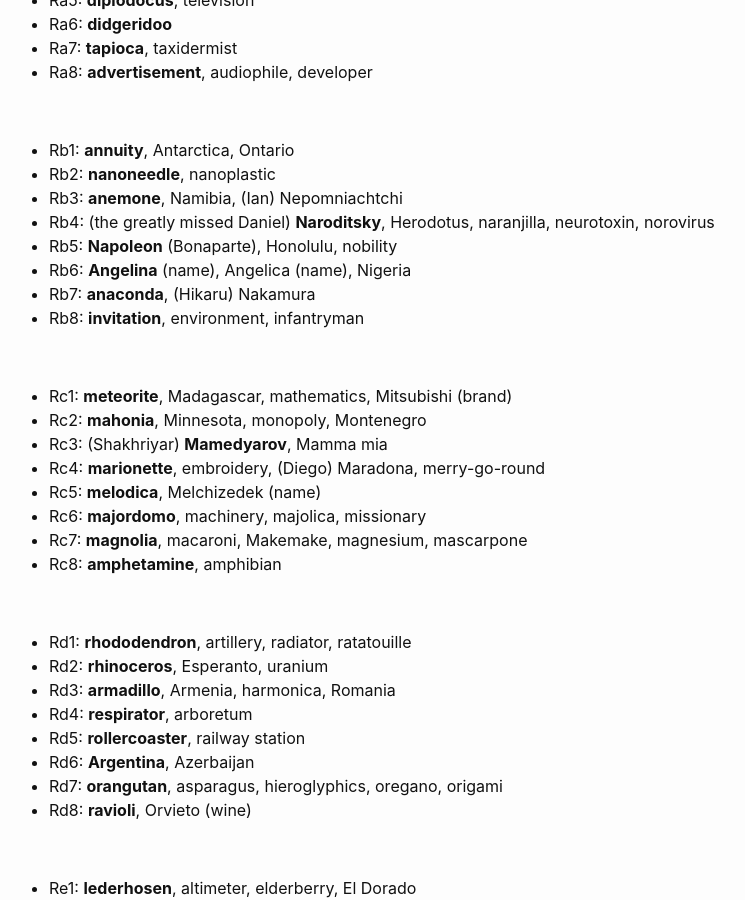
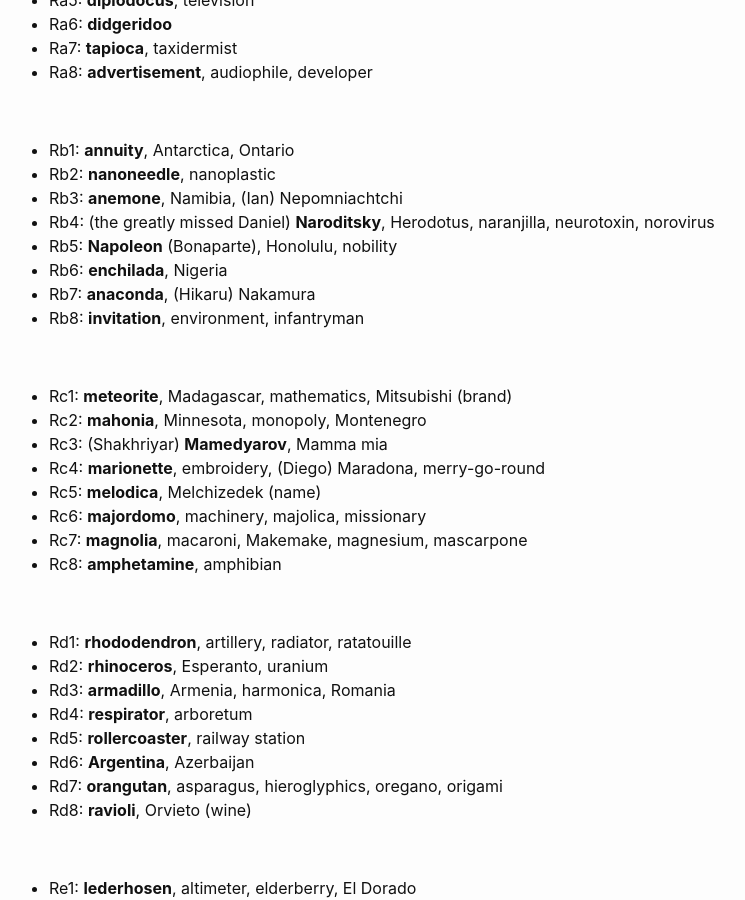
Before and after one commit to liontailedmacaque/liontailedmacaque.github.io, a Jekyll site: the page built from chessmemorypalace/picturewords.md, in a window 1280 px wide and 900 px high, scrolled down 6686 px. Shown: the whole window, without its empty margins (251-996 px from the left). Built offline with Jekyll 4.4.1, drawn with Linux system fonts in a browser that asks for light colours.

Commit message:
Update picturewords.md

```diff
--- a/chessmemorypalace/picturewords.md
+++ b/chessmemorypalace/picturewords.md
@@ -251,7 +251,7 @@
 - Rb3: **anemone**, Namibia, (Ian) Nepomniachtchi
 - Rb4: (the greatly missed Daniel) **Naroditsky**, Herodotus, naranjilla, neurotoxin, norovirus
 - Rb5: **Napoleon** (Bonaparte), Honolulu, nobility
-- Rb6: **Angelina** (name), Angelica (name), Nigeria
+- Rb6: **enchilada**, Nigeria
 - Rb7: **anaconda**, (Hikaru) Nakamura
 - Rb8: **invitation**, environment, infantryman
 <p><br></p>
```
